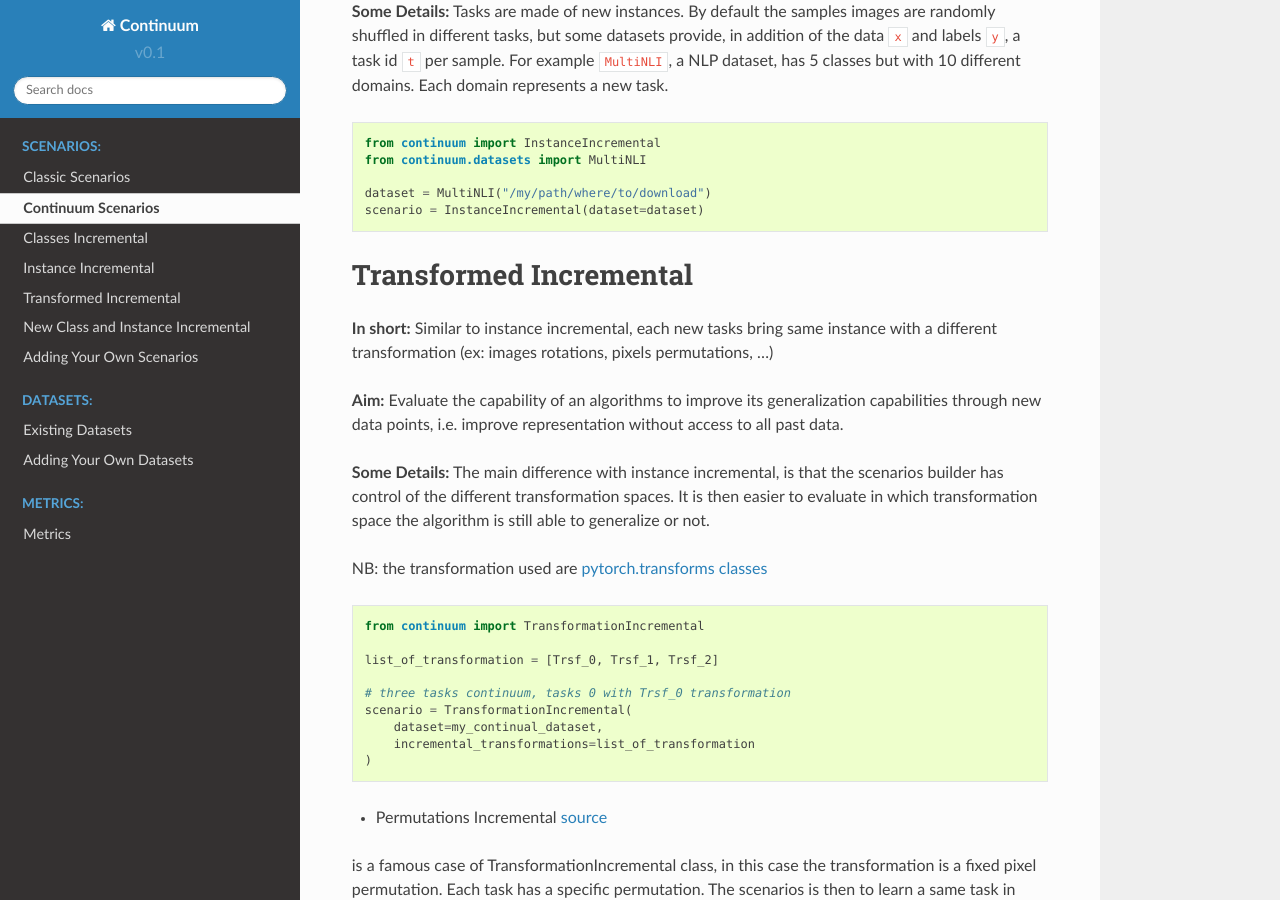
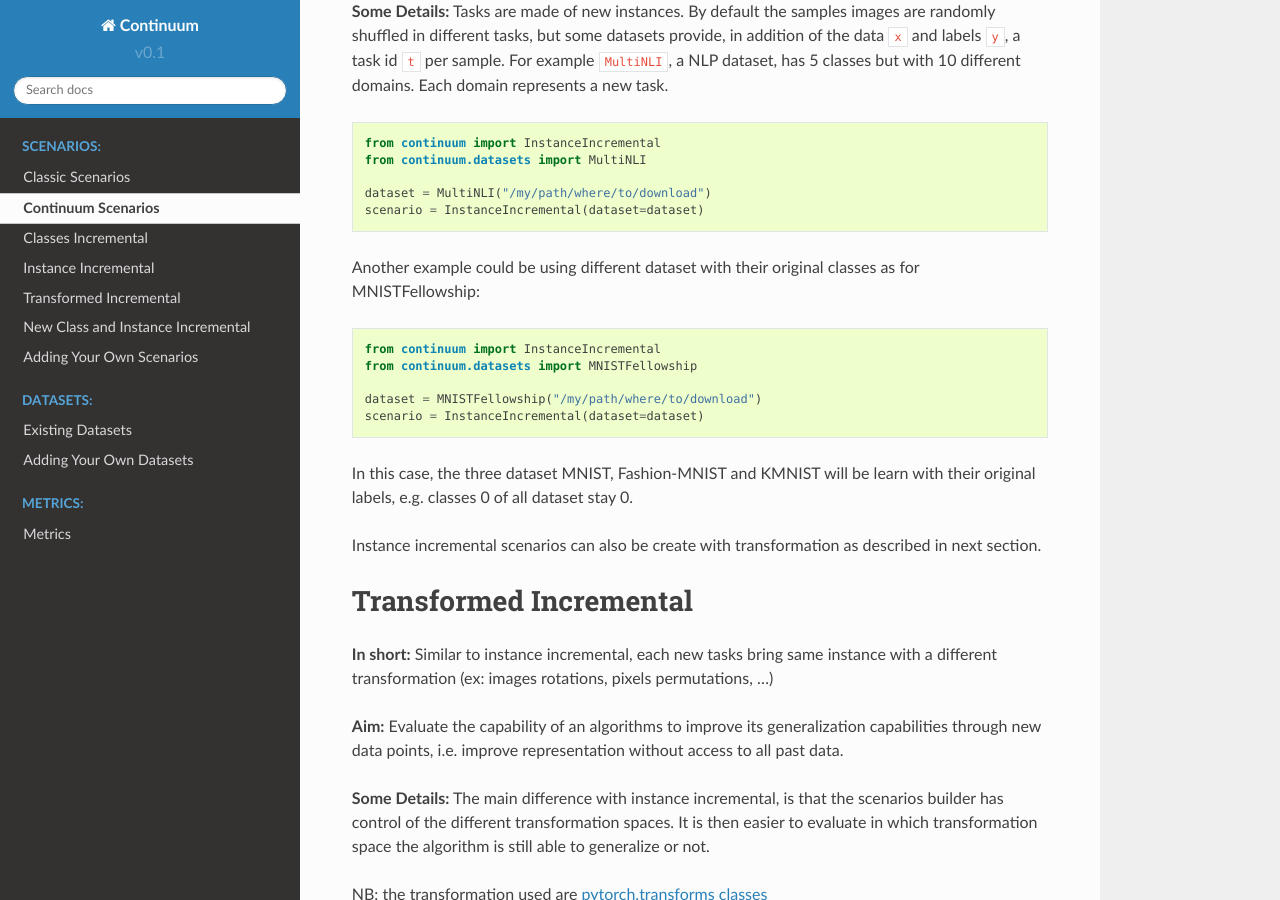
Before and after one commit to Continvvm/continuum, a Sphinx documentation site: the page built from docs/_tutorials/scenarios/scenarios.rst, in a window 1280 px wide and 900 px high, scrolled down 3122 px. Built offline with Sphinx 7.4.7 and the Read the Docs theme 2.0.0, drawn with Linux system fonts in a browser that asks for light colours.

Commit message:
added another example for instance incremental

```diff
--- a/docs/_tutorials/scenarios/scenarios.rst
+++ b/docs/_tutorials/scenarios/scenarios.rst
@@ -1,5 +1,5 @@
 Continuum Scenarios
------------------
+--------------------
 
 Continual learning (CL) aim is to learn without forgetting in the most "satisfying" way. To evaluate the capacity of different CL algorithms the community use different type of benchmarks scenarios.
 
@@ -175,6 +175,22 @@ with 10 different domains. Each domain represents a new task.
     scenario = InstanceIncremental(dataset=dataset)
 
 
+Another example could be using different dataset with their original classes as for MNISTFellowship:
+
+.. code-block:: python
+
+    from continuum import InstanceIncremental
+    from continuum.datasets import MNISTFellowship
+
+    dataset = MNISTFellowship("/my/path/where/to/download")
+    scenario = InstanceIncremental(dataset=dataset)
+
+In this case, the three dataset MNIST, Fashion-MNIST and KMNIST will be learn with their original labels, e.g. classes 0 of all dataset stay 0.
+
+
+Instance incremental scenarios can also be create with transformation as described in next section.
+
+
 Transformed Incremental
 -----------------------
 
```
